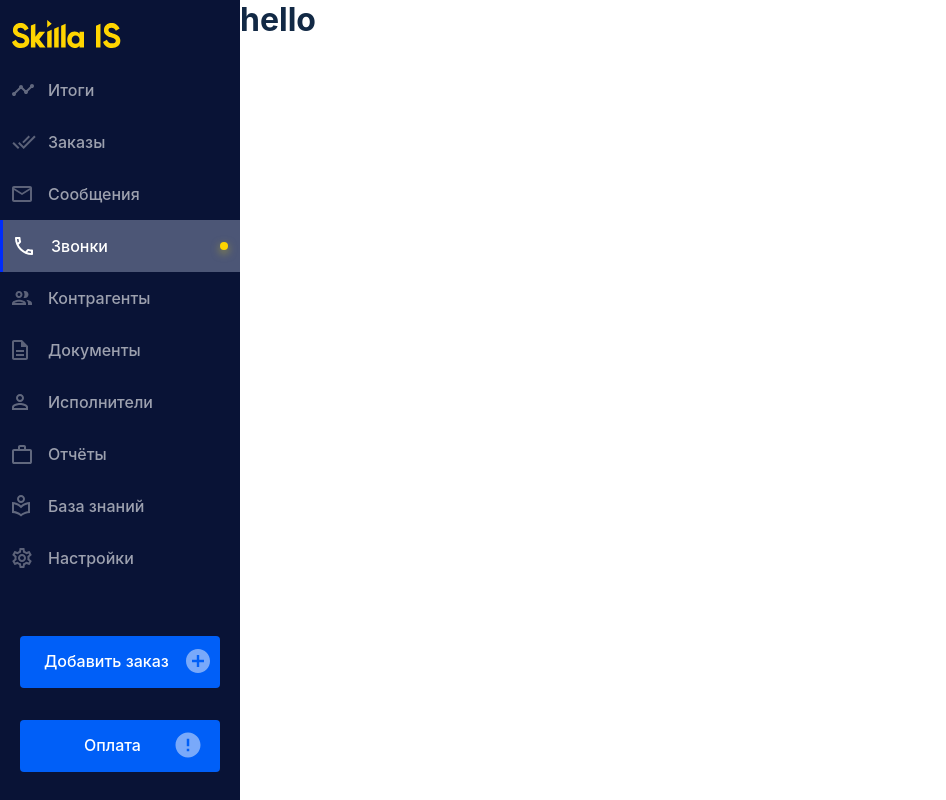
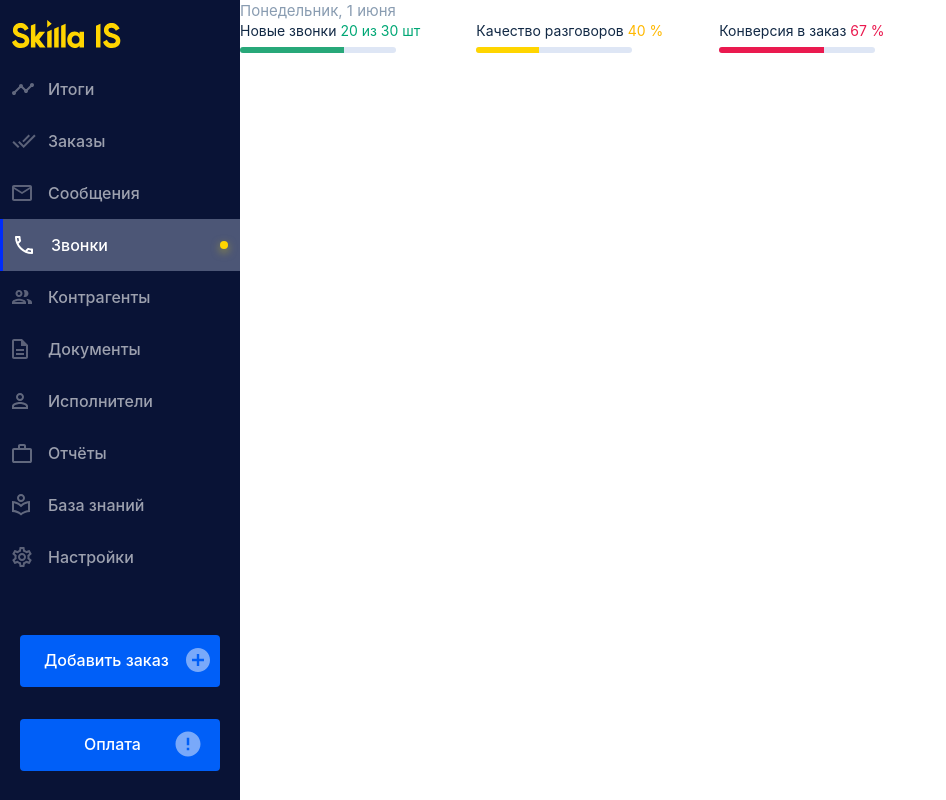
Before and after one commit to aleksaksan/skilla, a React (Create React App) app: page / in a window 1280 px wide. Shown: the whole page, without its empty margins (0-946 px from the left). Built offline with nearby package versions, Linux system fonts and the light colour scheme; a web font is replaced by a local one.

Commit message:
added date component; added analysis component

```diff
--- a/src/App.tsx
+++ b/src/App.tsx
@@ -1,5 +1,6 @@
 import { MainMenu } from "./components/Menu/MainMenu";
 import './App.scss';
+import { Header } from "./components/Header/Header";
 
 function App() {
 
@@ -8,9 +9,7 @@ function App() {
     <div className="App">
       <MainMenu />
       <div className="">
-        <header>
-          <h1>hello</h1>
-        </header>
+        <Header />
 
 
       </div>
--- /dev/null
+++ b/src/components/Header/CallsAnalysis.tsx
@@ -0,0 +1,40 @@
+import React from 'react';
+import style from './Header.module.scss';
+
+export type CallsAnalysisProps = {
+  newCalls: {
+    maxValue: number,
+    value: number,
+  },
+  qualityValue: number,
+  conversionValue: number,
+
+};
+
+export const CallsAnalysis = (props: CallsAnalysisProps) => {
+  return (
+    <div className={style.container}>
+      <div className={`${style.analysis} ${style.green}`}>
+        <label>
+          <span>Новые звонки </span>
+          <span className={style.txt_green}>{props.newCalls.value} из {props.newCalls.maxValue} шт</span>
+        </label>
+        <input className={style.input} type='range' defaultValue={props.newCalls.value} max={props.newCalls.maxValue} disabled />
+      </div>
+      <div className={`${style.analysis} ${style.yellow}`}>
+        <label>
+          <span>Качество разговоров </span>
+          <span className={style.txt_yellow}>{props.qualityValue} %</span>
+        </label>
+        <input className={style.input} type='range' defaultValue={props.qualityValue} max={100} disabled />
+      </div>
+      <div className={`${style.analysis} ${style.red}`}>
+        <label>
+          <span>Конверсия в заказ </span>
+          <span className={style.txt_red}>{props.conversionValue} %</span>
+        </label>
+        <input className={style.input} type='range' defaultValue={props.conversionValue} max={100} disabled />
+      </div>
+    </div>
+  )
+}
--- /dev/null
+++ b/src/components/Header/CurrentDay.tsx
@@ -0,0 +1,34 @@
+import React from 'react';
+import style from './Header.module.scss';
+
+const getWeekDay = (date: Date) => {
+  const days = ['Воскресенье', 'Понедельник', 'Вторник', 'Среда', 'Четверг', 'Пятница', 'Суббота'];
+
+  return days[date.getDay()];
+};
+
+const getMounth = (date: Date) => {
+  const mounths = ['янв', 'фев', 'мар', 'апр', 'мая', 'июня', 'июля', 'авг', 'сен', 'окт', 'ноя', 'дек'];
+
+  return mounths[date.getMonth()];
+};
+
+const getDay = (date: Date) => {
+  return date.getDay();
+};
+
+const getDate = () => {
+  const date = new Date();
+
+  return `${getWeekDay(date)}, ${getDay(date)} ${getMounth(date)}`;
+};
+
+
+export const CurrentDay = () => {
+
+  const date = getDate();
+
+  return (
+    <div className={style.date}>{date}</div>
+  )
+}
--- /dev/null
+++ b/src/components/Header/Header.module.scss
@@ -0,0 +1,98 @@
+@import '../../style/colors';
+
+.date {
+  color: $text-pale;
+  font-size: 15px;
+  line-height: 22px;
+  margin-right: 86px;
+}
+
+.input {
+  height: 6px;
+  width: 156px;
+  appearance: none;
+  border-radius: 12px;
+  outline: none;
+  overflow: hidden;
+
+  &::-webkit-slider-thumb {
+    appearance: none;
+    width: 0;
+    height: 6px;
+    -webkit-appearance: none;
+  }
+  &::-moz-range-thumb {
+    appearance: none;
+    width: 0;
+    height: 6px;
+    -webkit-appearance: none;
+  }
+
+  &::-webkit-slider-runnable-track {
+    height: 6px;
+    background: #DEE6F5;
+  }
+  &::-moz-range-track {
+    height: 6px;
+    background: #DEE6F5;
+  }
+}
+
+.green {
+  .input {
+    &::-webkit-slider-thumb {
+      box-shadow: -156px 0 0 156px $primary-green;
+    }
+    &::-moz-range-thumb  {
+      box-shadow: -156px 0 0 156px $primary-green;
+    }
+  }
+}
+
+.yellow {
+  .input {
+    &::-webkit-slider-thumb {
+      box-shadow: -156px 0 0 156px $primary-yellow;
+    }
+    &::-moz-range-thumb {
+      box-shadow: -156px 0 0 156px $primary-yellow;
+    }
+  }
+}
+
+.red {
+  .input {
+    &::-webkit-slider-thumb {
+      box-shadow: -156px 0 0 156px $primary-red;
+    }
+    &::-moz-range-thumb {
+      box-shadow: -156px 0 0 156px $primary-red;
+    }
+  }
+}
+
+.txt_green {
+  color: #00A775;
+}
+
+.txt_yellow {
+  color: #FFB800;
+}
+
+.txt_red {
+  color: #EA1A4F
+}
+
+.analysis {
+  &+& {
+    margin-left: 56px;
+  }
+  &>label{
+    display: block;
+  }
+}
+
+.container {
+  display: flex;
+  white-space: nowrap;
+}
--- /dev/null
+++ b/src/components/Header/Header.tsx
@@ -0,0 +1,17 @@
+import React from 'react';
+import style from './Header.module.scss';
+import { CurrentDay } from './CurrentDay';
+import { CallsAnalysis } from './CallsAnalysis';
+
+export const Header = () => {
+  return (
+    <header className=''>
+      <CurrentDay />
+      <CallsAnalysis
+        newCalls={{value: 20, maxValue: 30}}
+        qualityValue={40}
+        conversionValue={67}
+      />
+    </header>
+  )
+}
--- a/src/components/Menu/MainMenu.module.scss
+++ b/src/components/Menu/MainMenu.module.scss
@@ -3,6 +3,7 @@
 
 .menu {
   width: 240px;
+  height: 100%;
   min-height: 100vh;
   height: 100%;
   background-color: $dark-blue;
--- a/src/index.scss
+++ b/src/index.scss
@@ -27,6 +27,8 @@ ol[class] {
 body {
   font-family: 'SF Pro Display', sans-serif;
   color: $text-primary;
+  font-size: 14px;
+  font-weight: 400;
 }
 
 button {
```
